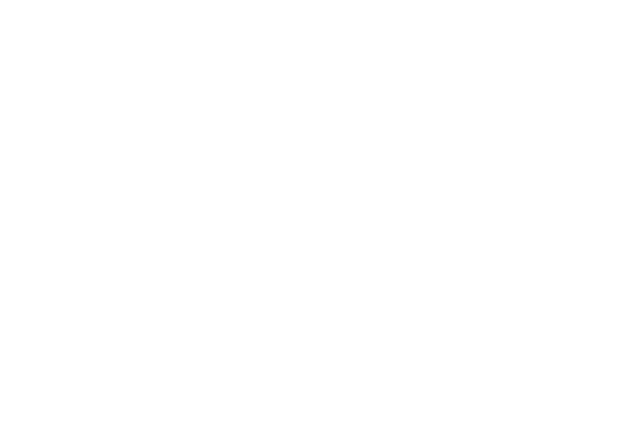
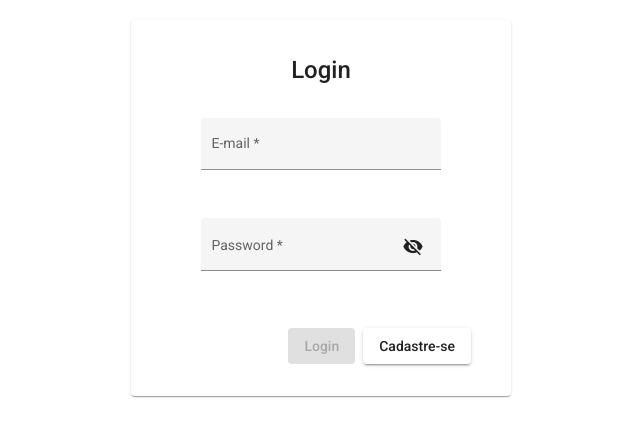
Before and after one commit to oaraujofrancisco/streaming-saver, an Angular app in the folder streaming-saver-web/: page / in a window 1280 px wide. Shown: the part 192-628 px from the top of the page, without its empty margins (319-959 px from the left). Built offline with nearby package versions, Linux system fonts and the light colour scheme.

Commit message:
criação do login form

```diff
--- a/streaming-saver-web/src/app/app-routing.module.ts
+++ b/streaming-saver-web/src/app/app-routing.module.ts
@@ -1,7 +1,11 @@
 import { NgModule } from '@angular/core';
 import { RouterModule, Routes } from '@angular/router';
 
-const routes: Routes = [];
+import { LoginComponent } from './components/pages/login/login.component';
+
+const routes: Routes = [
+  { path: '', component: LoginComponent }
+];
 
 @NgModule({
   imports: [RouterModule.forRoot(routes)],
--- a/streaming-saver-web/src/app/app.component.html
+++ b/streaming-saver-web/src/app/app.component.html
@@ -0,0 +1 @@
+<router-outlet></router-outlet>
--- /dev/null
+++ b/streaming-saver-web/src/app/components/pages/login/login.component.html
@@ -0,0 +1,32 @@
+<div class="login-container">
+  <form [formGroup]="loginForm">
+    <mat-card class="login-card">
+      <mat-card-title class="title">Login</mat-card-title>
+
+      <mat-form-field appearance="fill" class="input-field">
+        <mat-label>E-mail</mat-label>
+        <input matInput placeholder="name@example.com" formControlName="email">
+        <mat-error *ngIf="email!.invalid && email!.touched">
+          Digite um email válido!
+        </mat-error>
+      </mat-form-field>
+
+      <mat-form-field appearance="fill" class="input-field">
+        <mat-label>Password</mat-label>
+        <input matInput [type]="hide ? 'password' : 'text'" formControlName="password">
+        <mat-error *ngIf="password!.errors?.['minlength'] && password!.touched">
+          Mínimo de 8 caracteres!
+        </mat-error>
+        <button mat-icon-button matSuffix (click)="hide = !hide" [attr.aria-label]="'Hide password'" [attr.aria-pressed]="hide">
+          <mat-icon>{{ hide ? 'visibility_off' : 'visibility' }}</mat-icon>
+        </button>
+      </mat-form-field>
+
+      <mat-card-actions align="end" class="buttons">
+        <button mat-raised-button color="primary" [disabled]="loginForm.invalid">Login</button>
+        <button mat-raised-button>Cadastre-se</button>
+      </mat-card-actions>
+
+    </mat-card>
+  </form>
+</div>
--- /dev/null
+++ b/streaming-saver-web/src/app/components/pages/login/login.component.scss
@@ -0,0 +1,25 @@
+.login-container {
+  display: flex;
+  justify-content: center;
+  align-items: center;
+  height: 100%;
+
+  .login-card {
+    display: flex;
+    flex-direction: column;
+    align-items: center;
+    justify-content: center;
+    gap: 30px;
+    padding: 40px;
+    min-width: 300px;
+
+    .input-field {
+      width: 80%;
+    }
+  }
+
+  .buttons {
+    width: 100%;
+  }
+
+}
--- /dev/null
+++ b/streaming-saver-web/src/app/components/pages/login/login.component.ts
@@ -0,0 +1,40 @@
+import { Component, OnInit } from '@angular/core';
+import { Validators, FormGroup, FormBuilder } from '@angular/forms';
+
+@Component({
+  selector: 'app-login',
+  templateUrl: './login.component.html',
+  styleUrls: ['./login.component.scss']
+})
+export class LoginComponent implements OnInit {
+
+  hide: boolean = true;
+  loginForm!: FormGroup;
+
+  constructor(
+    private formBuilder: FormBuilder
+  ) { }
+
+  ngOnInit(): void {
+
+    this.loginForm = this.formBuilder.group({
+      email: ['', [
+        Validators.required,
+        Validators.email
+      ]],
+      password: ['', [
+        Validators.required,
+        Validators.minLength(8)
+      ]]
+    })
+  }
+
+  get email() {
+    return this.loginForm.get('email');
+  }
+
+  get password() {
+    return this.loginForm.get('password');
+  }
+
+}
```
Also changed, not shown: streaming-saver-web/src/app/app.module.ts (+22 -3 lines), 1 other file (tests, documents, lock files or other folders).
